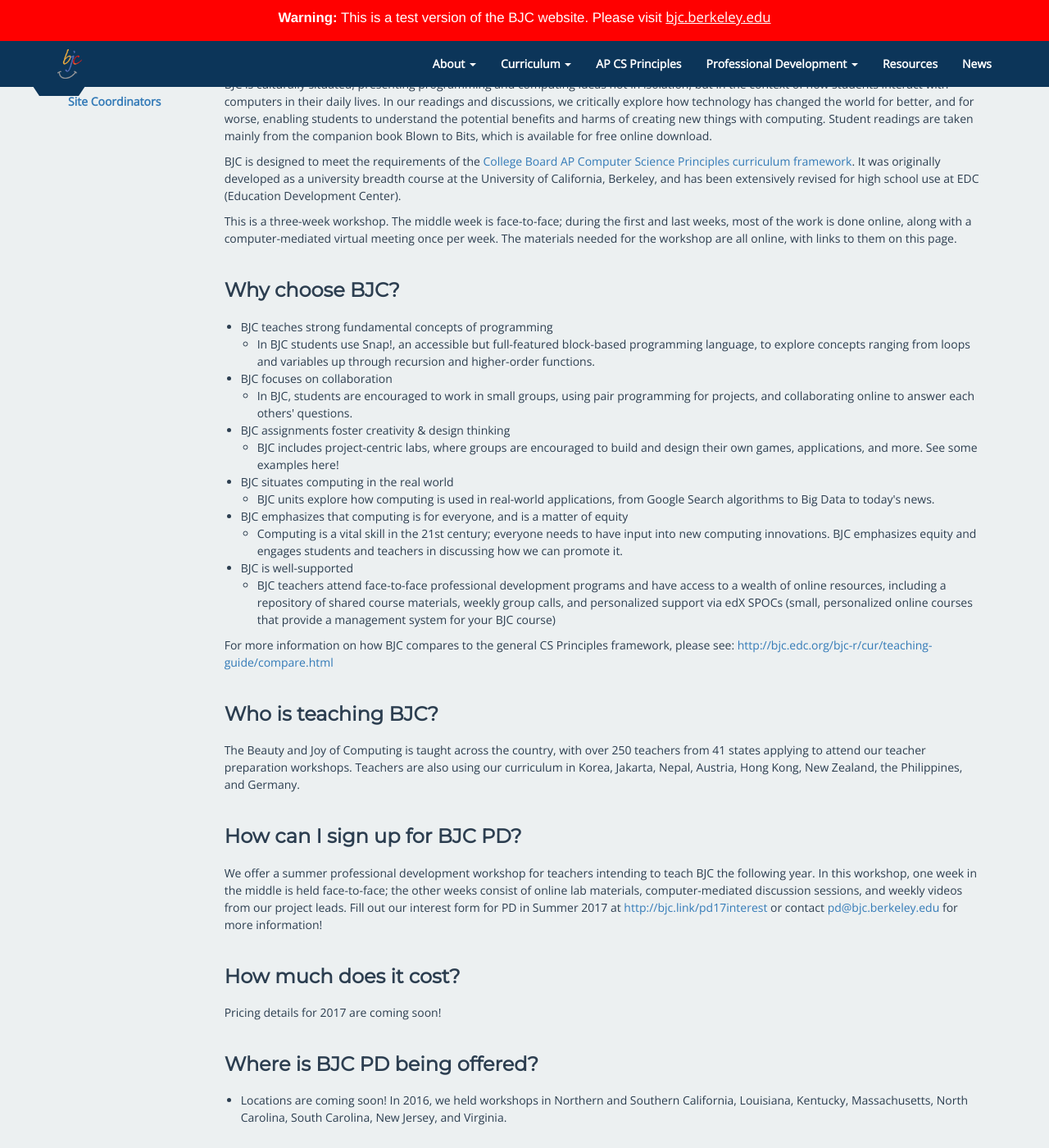
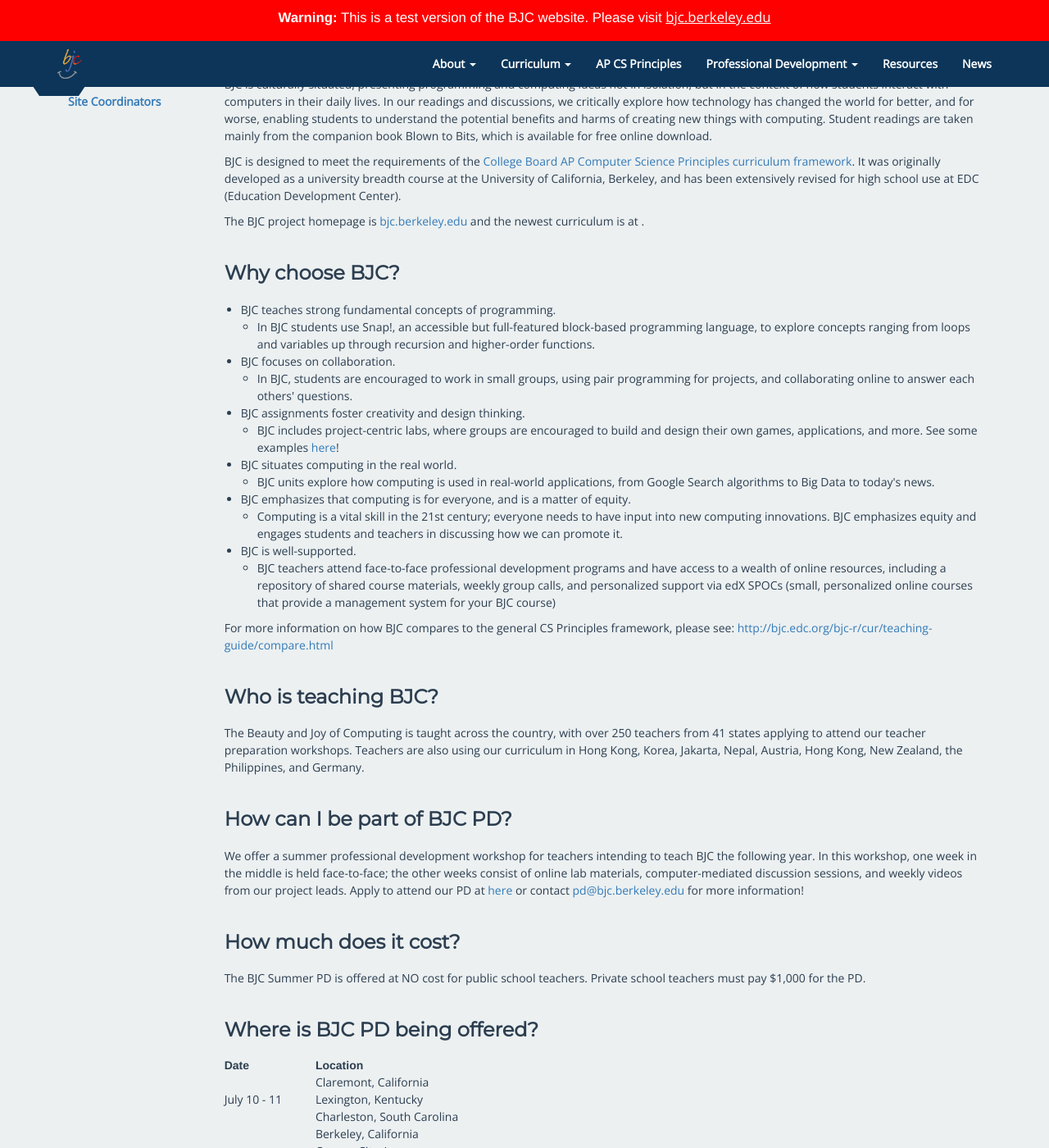
Before and after one commit to beautyjoy/beautyjoy.github.io, a Jekyll site: the page built from professional-development-3-weeks/index.html, in a window 1280 px wide and 1400 px high, scrolled down 704 px. Shown: the whole window at 82% size. Built offline with Jekyll 4.4.1, drawn with Linux system fonts in a browser that asks for light colours; some of the changed text lies outside the part shown.

Commit message:
Index Page Text Updates

```diff
--- a/professional-development-3-weeks/index.html
+++ b/professional-development-3-weeks/index.html
@@ -28,38 +28,38 @@
 </p>
 
 <p>
-    This is a three-week workshop. The middle week is face-to-face; during the first and last weeks, most of the work is done online, along with a computer-mediated virtual meeting once per week. The materials needed for the workshop are all online, with links to them on this page.
+    The BJC project homepage is <a href="bjc.berkeley.edu">bjc.berkeley.edu</a> and the newest curriculum is at <a href="bjc.edc.org"></a>.
 </p>
 
 <h3>Why choose BJC?</h3>
 
 <ul>
-    <li>BJC teaches strong fundamental concepts of programming
+    <li>BJC teaches strong fundamental concepts of programming.
         <ul>
             <li>In BJC students use Snap!, an accessible but full-featured block-based programming language, to explore concepts ranging from loops and variables up through recursion and higher-order functions.</li>
         </ul>
     </li>
-    <li>BJC focuses on collaboration
+    <li>BJC focuses on collaboration.
         <ul>
             <li>In BJC, students are encouraged to work in small groups, using pair programming for projects, and collaborating online to answer each others' questions.</li>
         </ul>
     </li>
-    <li>BJC assignments foster creativity &amp; design thinking
+    <li>BJC assignments foster creativity and design thinking.
         <ul>
-            <li>BJC includes project-centric labs, where groups are encouraged to build and design their own games, applications, and more. See some examples here!</li>
+            <li>BJC includes project-centric labs, where groups are encouraged to build and design their own games, applications, and more. See some examples <a href="bjc.edc.org">here</a>!</li>
         </ul>
     </li>
-    <li>BJC situates computing in the real world
+    <li>BJC situates computing in the real world.
         <ul>
             <li>BJC units explore how computing is used in real-world applications, from Google Search algorithms to Big Data to today's news.</li>
         </ul>
     </li>
-    <li>BJC emphasizes that computing is for everyone, and is a matter of equity
+    <li>BJC emphasizes that computing is for everyone, and is a matter of equity.
         <ul>
             <li>Computing is a vital skill in the 21st century; everyone needs to have input into new computing innovations. BJC emphasizes equity and engages students and teachers in discussing how we can promote it.</li>
         </ul>
     </li>
-    <li>BJC is well-supported
+    <li>BJC is well-supported.
         <ul>
             <li>BJC teachers attend face-to-face professional development programs and have access to a wealth of online resources, including a repository of shared course materials, weekly group calls, and personalized support via edX SPOCs (small, personalized online courses that provide a management system for your BJC course)</li>
         </ul>
@@ -70,22 +70,45 @@
 
 <h3>Who is teaching BJC?</h3>
 
-<p>The Beauty and Joy of Computing is taught across the country, with over 250 teachers from 41 states applying to attend our teacher preparation workshops. Teachers are also using our curriculum in Korea, Jakarta, Nepal, Austria, Hong Kong, New Zealand, the Philippines, and Germany.</p>
+<p>The Beauty and Joy of Computing is taught across the country, with over 250 teachers from 41 states applying to attend our teacher preparation workshops. Teachers are also using our curriculum in Hong Kong, Korea, Jakarta, Nepal, Austria, Hong Kong, New Zealand, the Philippines, and Germany.</p>
 
-<h3>How can I sign up for BJC PD?</h3>
+<h3>How can I be part of BJC PD?</h3>
 
-<p>We offer a summer professional development workshop for teachers intending to teach BJC the following year. In this workshop, one week in the middle is held face-to-face; the other weeks consist of online lab materials, computer-mediated discussion sessions, and weekly videos from our project leads. Fill out our interest form for PD in Summer 2017 at <a href="http://bjc.link/pd17interest">http://bjc.link/pd17interest</a> or contact <a href="mailto:pd@bjc.berkeley.edu">pd@bjc.berkeley.edu</a> for more information!</p>
+<p>We offer a summer professional development workshop for teachers intending to teach BJC the following year. In this workshop, one week in the middle is held face-to-face; the other weeks consist of online lab materials, computer-mediated discussion sessions, and weekly videos from our project leads. Apply to attend our PD at <a href="{{site.baseurl}}/professional-development-3-weeks/index">here</a> or contact <a href="mailto:pd@bjc.berkeley.edu">pd@bjc.berkeley.edu</a> for more information!</p>
 
 <h3>How much does it cost?</h3>
 
-<p>Pricing details for 2017 are coming soon!</p>
+<p>The BJC Summer PD is offered at NO cost for public school teachers. Private school teachers must pay $1,000 for the PD.</p>
 
 <h3>Where is BJC PD being offered?</h3>
 
-<ul>
-    <li>Locations are coming soon! In 2016, we held workshops in Northern and Southern California, Louisiana, Kentucky, Massachusetts, North Carolina, South Carolina, New Jersey, and Virginia.</li>
-</ul>
+<table>
+    <tr>
+        <th>Date</th>
+        <th>Location</th>
+    </tr>
+    <tr>
+        <td>July 10 - 11</td>
+        <td>Claremont, California<br>Lexington, Kentucky<br>Charleston, South Carolina</td>
+    </tr>
+    <tr>
+        <td>July 17 - 21</td>
+        <td>Berkeley, California<br>Orange City, Iowa<br>Raleigh, North Carolina<br>Raleigh, North Carolina - Train the Trainers</td>
+    </tr>
+    <tr>
+        <td>July 24 - 28</td>
+        <td>Torrance, California<br>Denver, Colorado<br>Philadelphia, Pennsylvania<br>Fairfax, Virginia</td>
+    </tr>
+    <tr>
+        <td>July 31 - August 5</td>
+        <td>Union, New Jersey</td>
+    </tr>
+    <tr>
+        <td>August 7 - 11</td>
+        <td>Loudonville, New York</td>
+    </tr>
+</table>
 
 <h3>Contact</h3>
 
-<p>If you have questions about the BJC CSP Research Project, please email us at <a href="mailto:contact@bjc.berkeley.edu">contact@bjc.berkeley.edu</a> and include your name, school name, and location.</p>
+<p>If you have questions about the BJC CSP Research Project, please email us at <a href="mailto:pd@bjc.berkeley.edu">pd@bjc.berkeley.edu</a> and include your name, school name, and location.</p>
```
